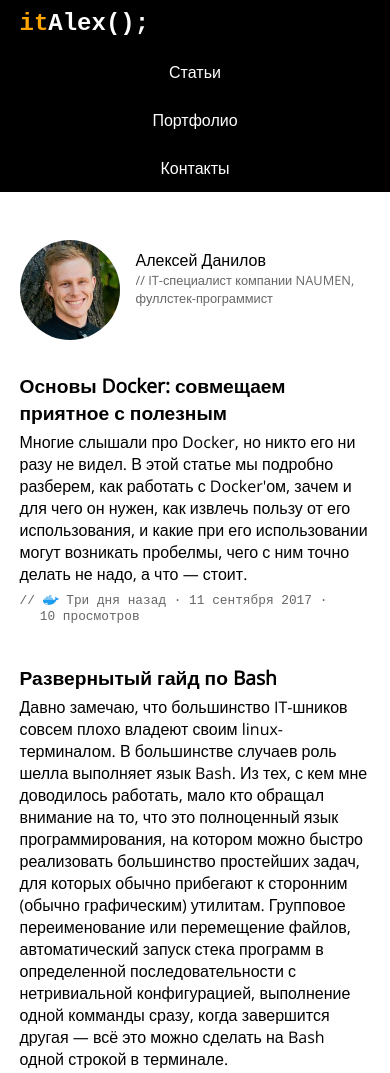
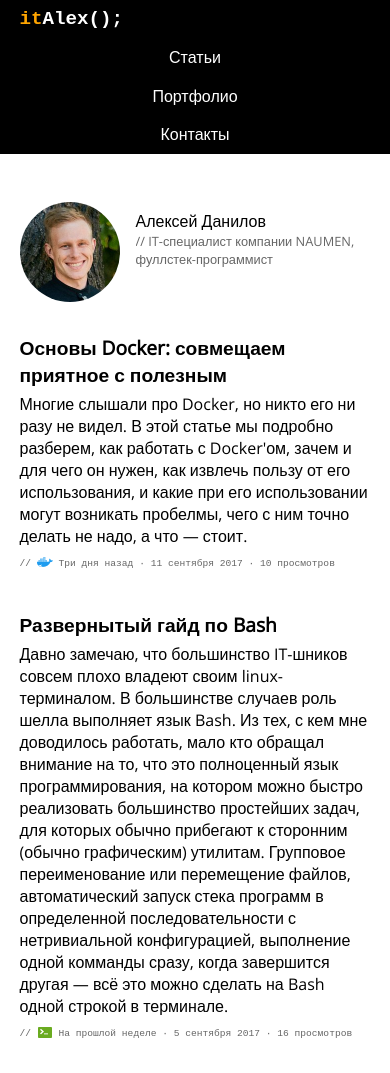
Before and after one commit to AlekseiDanilov/static, a plain HTML site: page italex/index.html in a window 390 px wide. Shown: the top 1073 px of the page. Drawn offline with nearby package versions, Linux system fonts and the light colour scheme; a web font is replaced by a local one.

Commit message:
italex #1 Верстка главной страницы

```diff
--- a/italex/css/main.css
+++ b/italex/css/main.css
@@ -28,7 +28,7 @@ body, div, ul, li, h1 {
 
 #title {
   float: left;
-  font-size: 1.5em;
+  font-size: 1.2em;
   line-height: 2em;
   font-weight: bold;
 }
@@ -41,7 +41,7 @@ body, div, ul, li, h1 {
 .bar-menu li {
   display: inline-block;
   padding: 0 1ex;
-  line-height: 3em;
+  line-height: 2.4em;
 }
 
 .bar-menu li a {
@@ -175,6 +175,10 @@ body, div, ul, li, h1 {
     padding: 0;
   }
 
+  .news-data {
+    font-size: .6em;
+  }
+
   #copy {
     position: static;
   }
```
